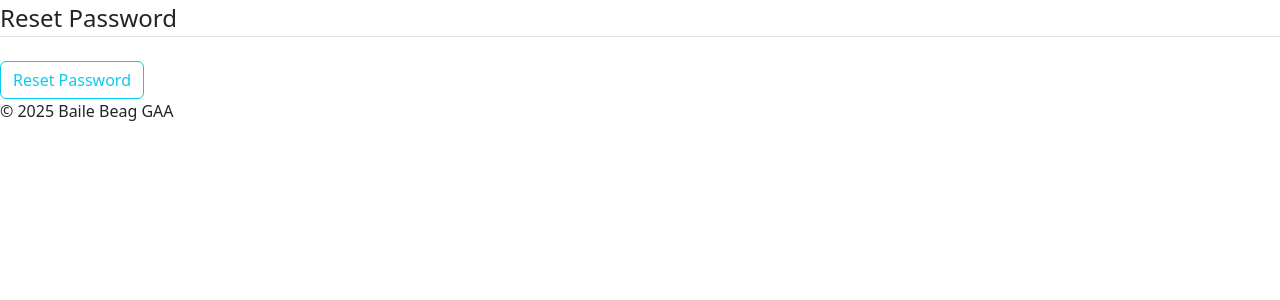
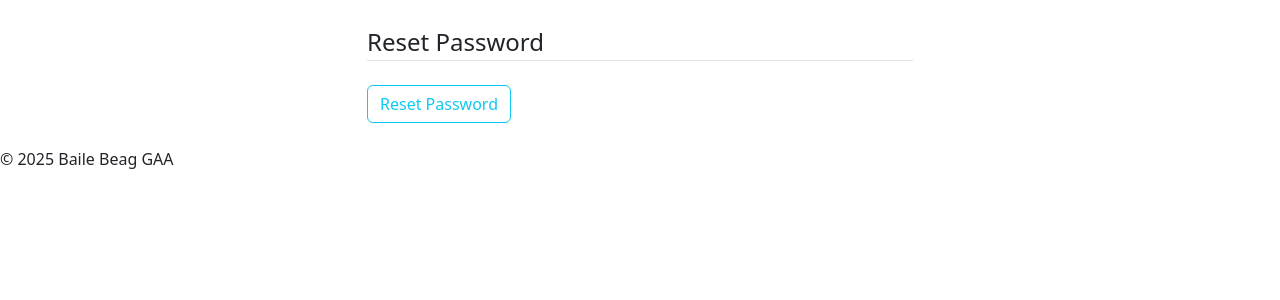
Before and after one commit to james-fitz86/bailebeag, a Django app: page /password-reset-confirm/1/1/ in a window 1280 px wide. Shown: the part 127-427 px from the top of the page. Run offline with Django 5.2, Linux system fonts and the light colour scheme; some libraries are stand-ins or nearby versions.

Commit message:
added link to password_reset_confirm_form.js and bootstrap css

```diff
--- a/users/templates/users/password_reset_confirm.html
+++ b/users/templates/users/password_reset_confirm.html
@@ -4,8 +4,12 @@
 {% block title %}Password Reset Confirm{% endblock %}
 
 {% block content %}
+{% load static %}
+<div class="container py-4">
+  <div class="row justify-content-center">
+    <div class="col-md-6">
       <div class="content-section">
-    <form method="POST">
+        <form method="POST" novalidate id="password_reset_confirm_form">
           {% csrf_token %}
           <fieldset class="form-group">
             <legend class="border-bottom mb-4">Reset Password</legend>
@@ -16,4 +20,8 @@
           </div>
         </form>
       </div>
+    </div>
+  </div>
+</div>
+<script src="{% static 'config/js/password_reset_confirm_form.js' %}"></script>
 {% endblock content %}
```
Lines whose indentation alone changed are shown as unchanged.
